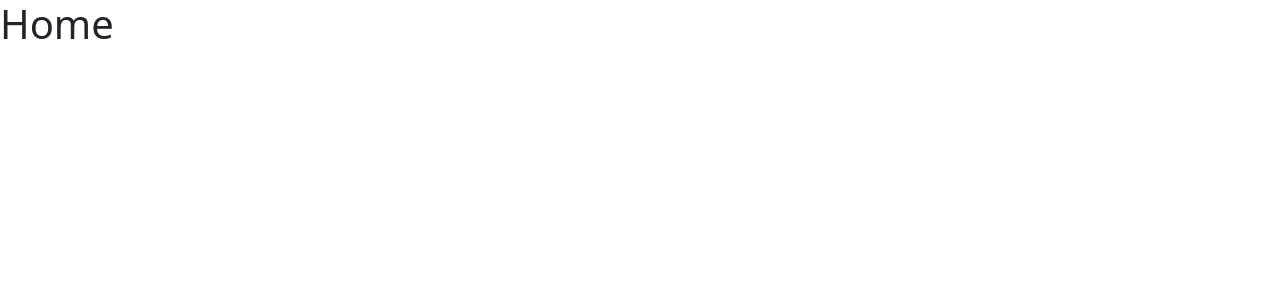
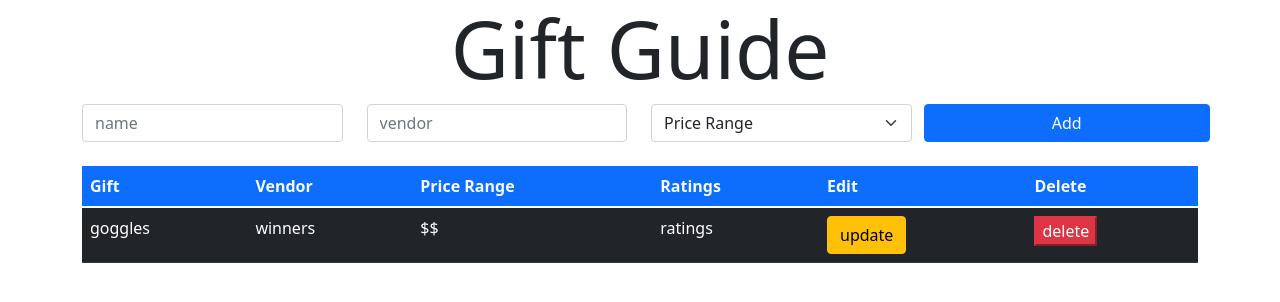
Before and after one commit to wavyadri/gift_guide, a React (Create React App) app in the folder client/: page / in a window 1280 px wide. Shown: the top 302 px of the page. Built offline with nearby package versions, Linux system fonts and the light colour scheme.

Commit message:
home page layout

```diff
--- a/client/src/components/AddGift.jsx
+++ b/client/src/components/AddGift.jsx
@@ -0,0 +1,33 @@
+import React from 'react';
+
+const AddGift = () => {
+  return (
+    <div className='mb-4'>
+      <form action=''>
+        <div className='form-row row'>
+          <div className='col'>
+            <input type='text' className='form-control' placeholder='name' />
+          </div>
+          <div className='col'>
+            <input type='text' className='form-control' placeholder='vendor' />
+          </div>
+          <div className='col'>
+            <select className='custom-select mr-sm-2 form-select'>
+              <option disabled selected>
+                Price Range
+              </option>
+              <option value='1'>$</option>
+              <option value='2'>$$</option>
+              <option value='3'>$$$</option>
+              <option value='4'>$$$$</option>
+              <option value='5'>$$$$$</option>
+            </select>
+          </div>
+          <button className='btn btn-primary col'>Add</button>
+        </div>
+      </form>
+    </div>
+  );
+};
+
+export default AddGift;
--- a/client/src/components/GiftsList.jsx
+++ b/client/src/components/GiftsList.jsx
@@ -0,0 +1,36 @@
+import React from 'react';
+
+const GiftList = () => {
+  return (
+    <div className='list-group'>
+      <table className='table table-hover'>
+        <thead>
+          <tr className='bg-primary text-light'>
+            <th scope='col'>Gift</th>
+            <th scope='col'>Vendor</th>
+            <th scope='col'>Price Range</th>
+            <th scope='col'>Ratings</th>
+            <th scope='col'>Edit</th>
+            <th scope='col'>Delete</th>
+          </tr>
+        </thead>
+        <tbody className='table-dark'>
+          <tr>
+            <td>goggles</td>
+            <td>winners</td>
+            <td>$$</td>
+            <td>ratings</td>
+            <td>
+              <button className='btn btn-warning'>update</button>
+            </td>
+            <td>
+              <button className='=btn btn-danger'>delete</button>
+            </td>
+          </tr>
+        </tbody>
+      </table>
+    </div>
+  );
+};
+
+export default GiftList;
--- a/client/src/components/Header.jsx
+++ b/client/src/components/Header.jsx
@@ -0,0 +1,11 @@
+import React from 'react';
+
+const Header = () => {
+  return (
+    <div>
+      <h1 className='font-weight-light display-1 text-center'>Gift Guide</h1>
+    </div>
+  );
+};
+
+export default Header;
--- a/client/src/routes/Home.jsx
+++ b/client/src/routes/Home.jsx
@@ -1,7 +1,16 @@
 import React from 'react';
+import Header from '../components/Header';
+import AddGift from '../components/AddGift';
+import GiftList from '../components/GiftsList';
 
 const Home = () => {
-  return <h1>Home</h1>;
+  return (
+    <div className='container'>
+      <Header />
+      <AddGift />
+      <GiftList />
+    </div>
+  );
 };
 
 export default Home;
```
